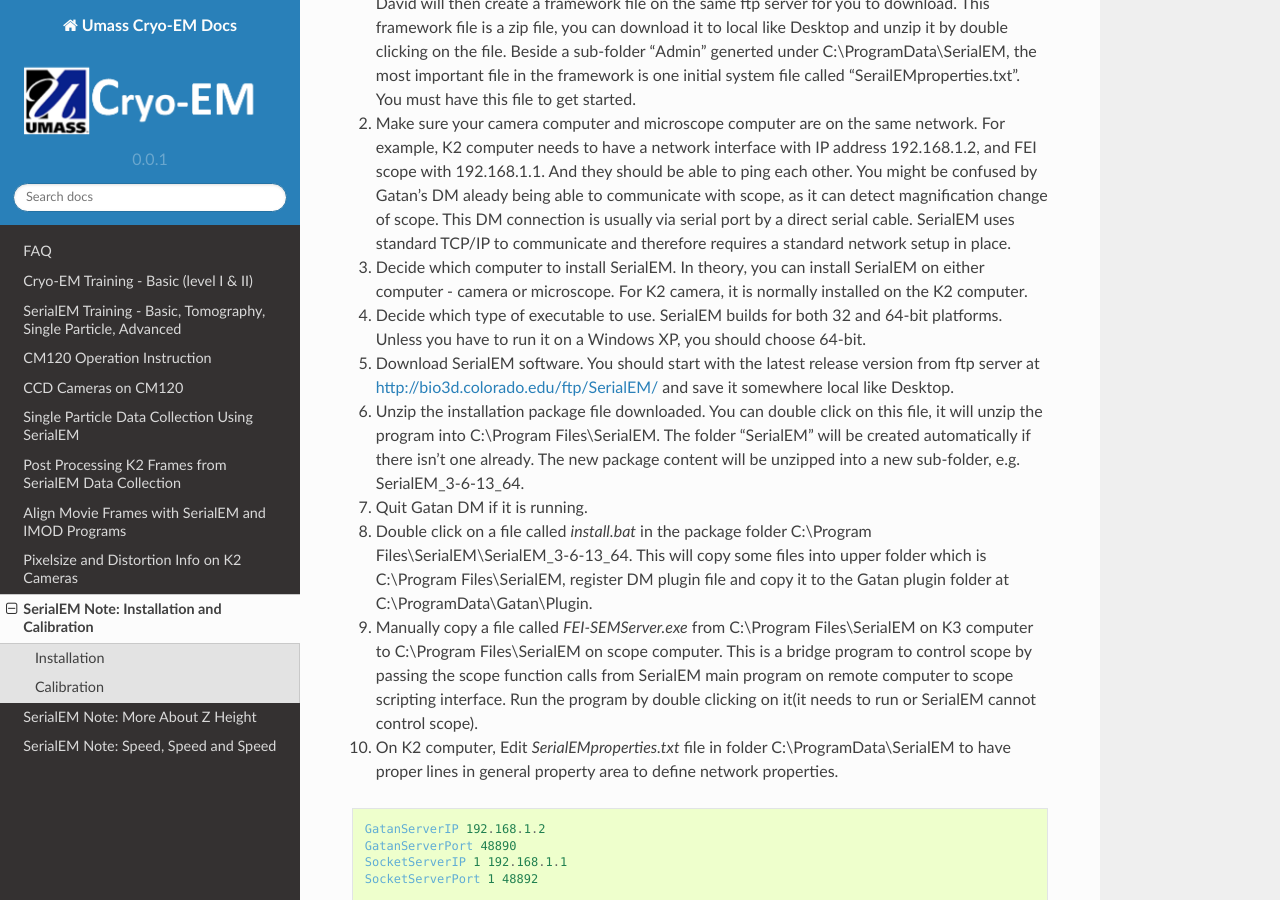
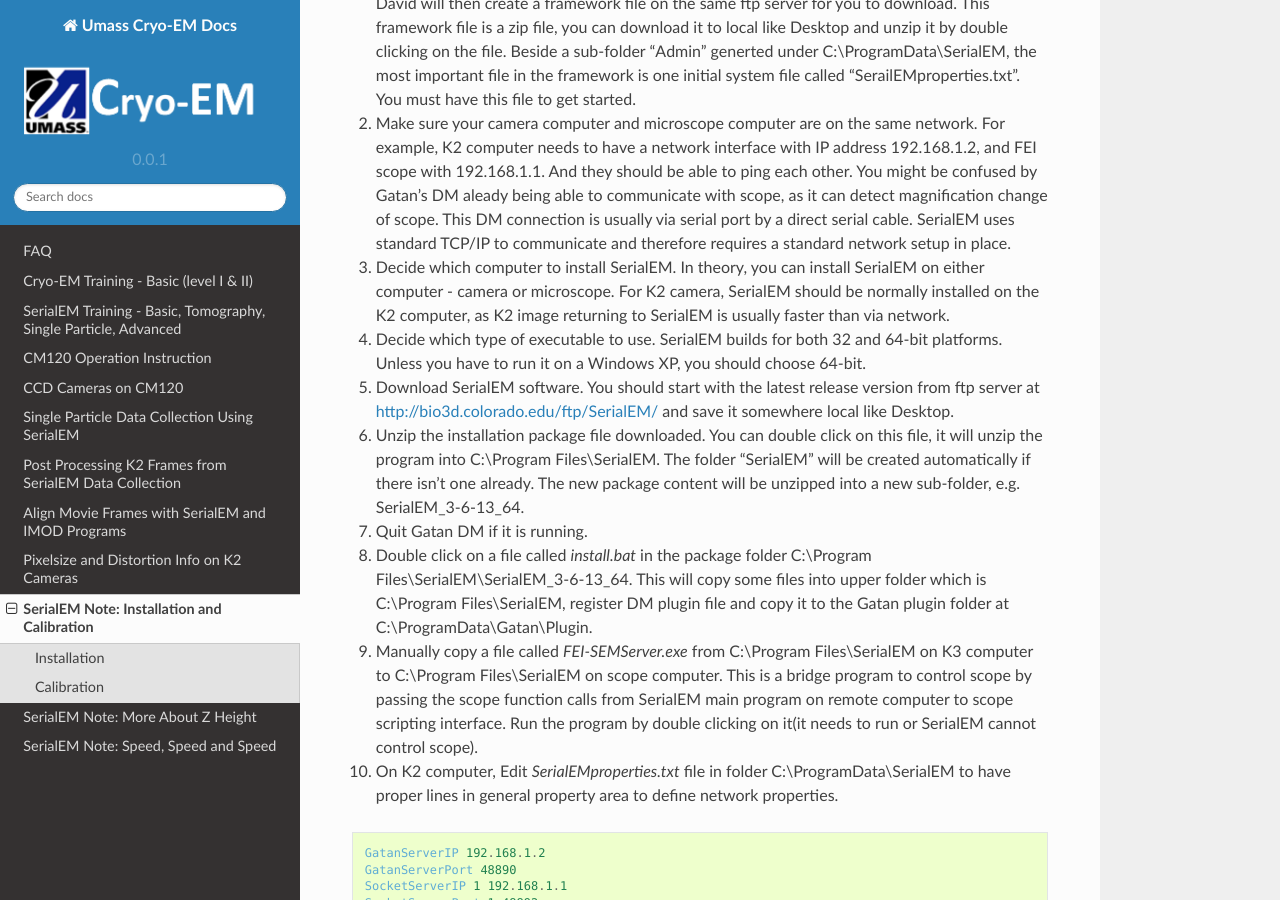
Before and after one commit to xuchen66/sphinx-emdocs, a Sphinx documentation site: the page built from source/serialEM-note-install-and-calib.rst, in a window 1280 px wide and 900 px high, scrolled down 699 px. Built offline with Sphinx 7.4.7 and the Read the Docs theme 2.0.0, drawn with Linux system fonts in a browser that asks for light colours; pages that are not in the unit, such as notebooks, are missing from menus.

Commit message:
Update serialEM-note-install-and-calib.rst

```diff
--- a/source/serialEM-note-install-and-calib.rst
+++ b/source/serialEM-note-install-and-calib.rst
@@ -26,7 +26,7 @@
 
 #. Make sure your camera computer and microscope computer are on the same network. For example, K2 computer needs to have a network interface with IP address 192.168.1.2, and FEI scope with 192.168.1.1. And they should be able to ping each other. You might be confused by Gatan's DM aleady being able to communicate with scope, as it can detect magnification change of scope. This DM connection is usually via serial port by a direct serial cable. SerialEM uses standard TCP/IP to communicate and therefore requires a standard network setup in place.
 
-#. Decide which computer to install SerialEM. In theory, you can install SerialEM on either computer - camera or microscope. For K2 camera, it is normally installed on the K2 computer.
+#. Decide which computer to install SerialEM. In theory, you can install SerialEM on either computer - camera or microscope. For K2 camera, SerialEM should be normally installed on the K2 computer, as K2 image returning to SerialEM is usually faster than via network.
 
 #. Decide which type of executable to use. SerialEM builds for both 32 and 64-bit platforms. Unless you have to run it on a Windows XP, you should choose 64-bit.
 
@@ -61,10 +61,15 @@
 Although most of calibration results will be written into another system file *SerialEMcalibraion.txt*, there are a few places you need to manully edit the *SerialEMproperties.txt" to take in the calibration results.
 
 0. Determine camera orientation configuration. Make sure the image orientation from camera shot agree with that of on large screen or FluCam. If it doesn't, try to adjust the camera orientation of Gatan K2 camera from Camera - Configuration. You can use beamstop to help. This is initial starting point for all the calibrations.
+
 #. SerialEM - Calibration - List Mag. Scope will go through all the mags and list them on log window, from lowest to highest. Check it with what are in *SerialEMproperties.txt*, update that if needed.
+
 #. Load standard waffle grating grid (TedPella Prod.# 607, http://www.tedpella.com/calibration_html/TEM_STEM_Test_Specimens.htm#_607).
+
 #. Start with lowest magnification above LM range. On Talos, it is 1250X. At close to Eucentricity, and clost to eucentric focus.
+
 #. Take a T shot with 2x binning on a K2 camera, make sure the counts are neither too low nor too high.
+
 #. Take a T shot, then Calibration - Pixel Size - Find Pixel Size. The log window shows both mag index and pixel size. Edit *SerialEMproperties.txt* to add a line like below in K2 camera property section.
 
 .. code-block:: ruby
@@ -75,9 +80,13 @@
 Here, 17 is mag index for 1250X, and 3.396 is pixel size in nm just calibrated.
 
 6. Calibration - Image & Stage Shift - IS from Scratch.
+
 #. Calibration - Image & Stage Shift - Stage Shift.
+
 #. Calibration - Administrator, turn it on.
+
 #. Calibration - Save Calibration.
+
 #. Take the tilting axis value (e.g. 86.1) from step 7 - stage shift calibration, edit it into the 2nd "999" in *SerialEMproperties.txt* like below.
 
 .. code-block:: ruby
@@ -88,15 +97,25 @@
    The pixel size and tilting axis can just be done for a couple switching mags such as lowest M and highest LM.
 
 11. Increase Mag by 1 click and do Calibration - Image & Stage Shift - Image Shift
+
 #. Repeat above step to cover all the magnification till the highest to be used such as 100kX.
+
 #. Now bring scope to highest LM mag (2300X on Talos), remove Obj aperture; do pixel size, image shift calibration, stage shift calibration; edit property file to take in pixel size and tilting axis angle and save the calibrations.
+
 #. Decrease Mag by 1 click and do Calibration - Image & Stage Shift - Image Shift
+
 #. Repeat above step to cover all magnication till the lowest to use like 46X.
+
 #. At about 20kX, do Autofocus calibration (only need to do at single mag).
+
 #. Beam Crossover claibration
+
 #. Start with most used spotsize like 7, do Beam Intensity calibration
+
 #. repeat Beam Intensity Calibration for all other spot sizes likely to be used - 3,4,5,6,8,9.
+
 #. At one mag like 5000X, using spot size 9, do Beam Shift Calibration (only need to do at single mag).
+
 #. Edit property file to define the camera configuration information about orientation determined by step 0. SerialEM will always set the camera orientation when starting up so there is no worry someone might change it.
 
 .. code-block:: ruby
```
